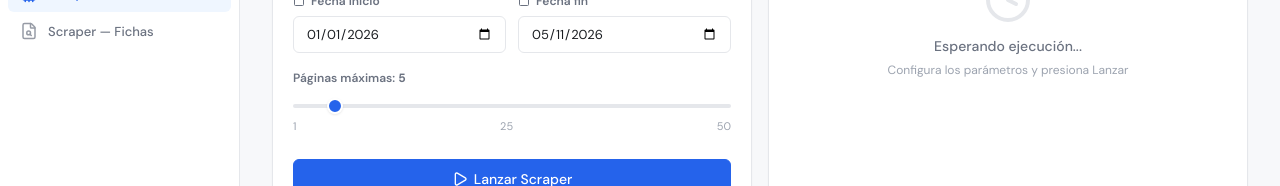
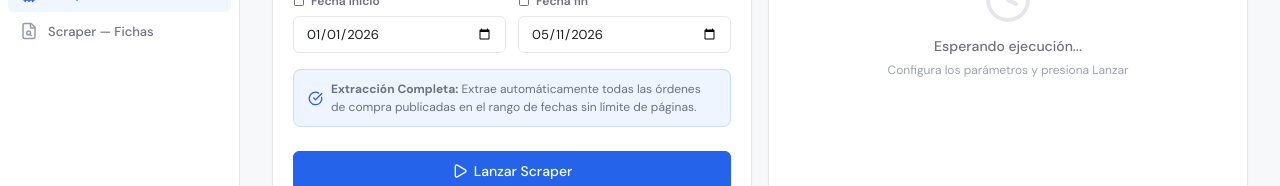
Before and after one commit to Johann3421/CEAM_AUDITOR_2.0, a React (Vite) app in the folder frontend/: page /scraper in a window 1280 px wide. Shown: the part 262-448 px from the top of the page. Built offline with nearby package versions, Linux system fonts and the light colour scheme; no server answers.

Commit message:
fix(scraper): remove misleading 50-page UI limit and add automatic 30-day date chunking to backend

```diff
--- a/frontend/src/pages/ScraperControl.jsx
+++ b/frontend/src/pages/ScraperControl.jsx
@@ -19,7 +19,6 @@ const ScraperControl = () => {
   const [status, setStatus]       = useState(null);
   const [catalogo, setCatalogo]   = useState('');
   const [catalogos, setCatalogos] = useState([]);
-  const [maxPages, setMaxPages]   = useState(5);
   const [fechaInicio, setFechaInicio] = useState(firstDayOfYearISO());
   const [fechaFin, setFechaFin]       = useState(todayISO());
   const [polling, setPolling]     = useState(false);
@@ -90,7 +89,6 @@ const ScraperControl = () => {
     try {
       const response = await scraperApi.start({
         catalogo,
-        max_pages: maxPages,
         fecha_inicio: fechaInicio,
         fecha_fin: fechaFin,
       });
@@ -189,24 +187,23 @@ const ScraperControl = () => {
               </div>
             </div>
 
-            {/* Max pages slider */}
-            <div style={{ marginBottom: 24 }}>
-              <label className="form-label">
-                Páginas máximas: <strong>{maxPages}</strong>
-              </label>
-              <input
-                type="range"
-                min="1"
-                max="50"
-                step="1"
-                value={maxPages}
-                onChange={(e) => setMaxPages(parseInt(e.target.value))}
-              />
-              <div style={{ display: 'flex', justifyContent: 'space-between', fontSize: 11, color: 'var(--c-text-tertiary)', marginTop: 4 }}>
-                <span>1</span>
-                <span>25</span>
-                <span>50</span>
-              </div>
+            {/* Automatic full extraction badge */}
+            <div style={{
+              marginBottom: 24,
+              padding: '10px 14px',
+              background: 'rgba(59, 130, 246, 0.08)',
+              border: '1px solid rgba(59, 130, 246, 0.2)',
+              borderRadius: 8,
+              fontSize: 12,
+              color: 'var(--c-text-secondary)',
+              display: 'flex',
+              alignItems: 'center',
+              gap: 8
+            }}>
+              <CheckCircle size={15} style={{ color: 'var(--c-brand)', flexShrink: 0 }} />
+              <span>
+                <strong>Extracción Completa:</strong> Extrae automáticamente todas las órdenes de compra publicadas en el rango de fechas sin límite de páginas.
+              </span>
             </div>
 
             {!polling ? (
```
Also changed, not shown: 1 other file (tests, documents, lock files or other folders).
